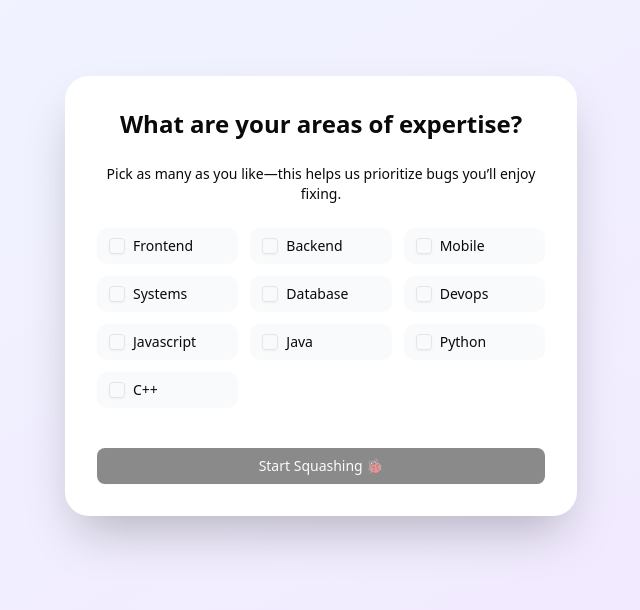
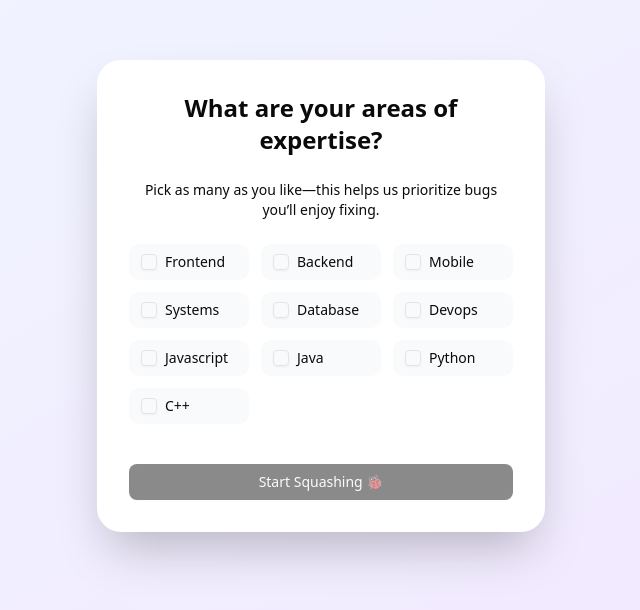
Before and after one commit to davidyen1124/bug-match, a React (Vite) app: page / in a window 1280 px wide. Shown: the part 104-714 px from the top of the page, without its empty margins (319-959 px from the left). Built offline with nearby package versions, Linux system fonts and the light colour scheme.

Commit message:
Update Onboarding component layout for improved responsiveness
- Adjusted the maximum width of the Onboarding component from `max-w-lg` to `max-w-md` to enhance responsiveness on smaller screens.
- Maintained existing styling and structure to ensure a consistent user experience.

```diff
--- a/src/components/Onboarding.jsx
+++ b/src/components/Onboarding.jsx
@@ -32,7 +32,7 @@ export default function Onboarding({ onDone }) {
 
   return (
     <div className="fixed inset-0 bg-gradient-to-br from-blue-50 to-purple-100 flex flex-col items-center justify-center p-6 z-50">
-      <div className="bg-white rounded-3xl shadow-2xl max-w-lg w-full p-8 flex flex-col gap-6">
+      <div className="bg-white rounded-3xl shadow-2xl w-full max-w-md p-8 flex flex-col gap-6">
         <h2 className="text-2xl font-bold text-center">
           What are your areas of expertise?
         </h2>
```
